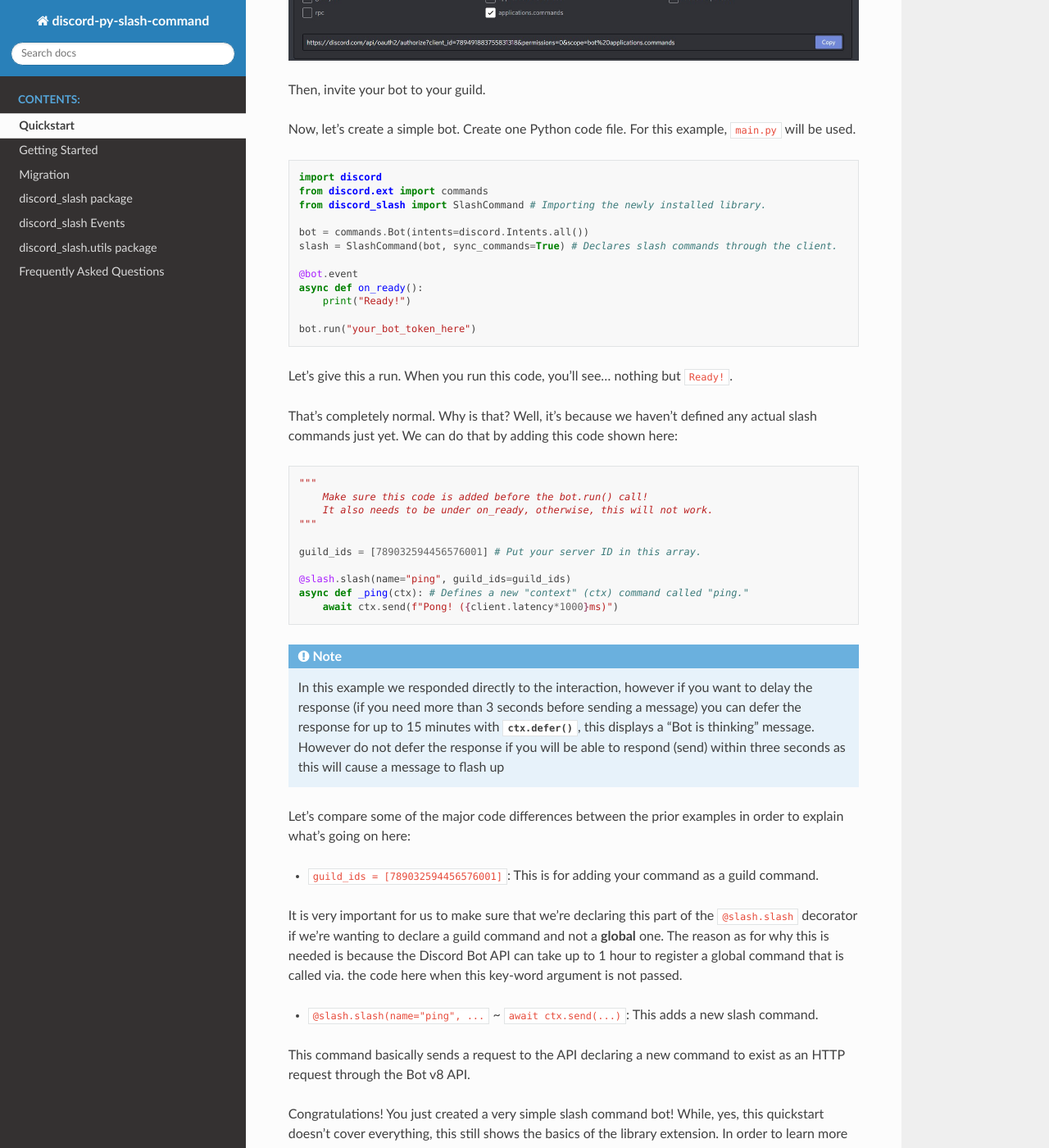
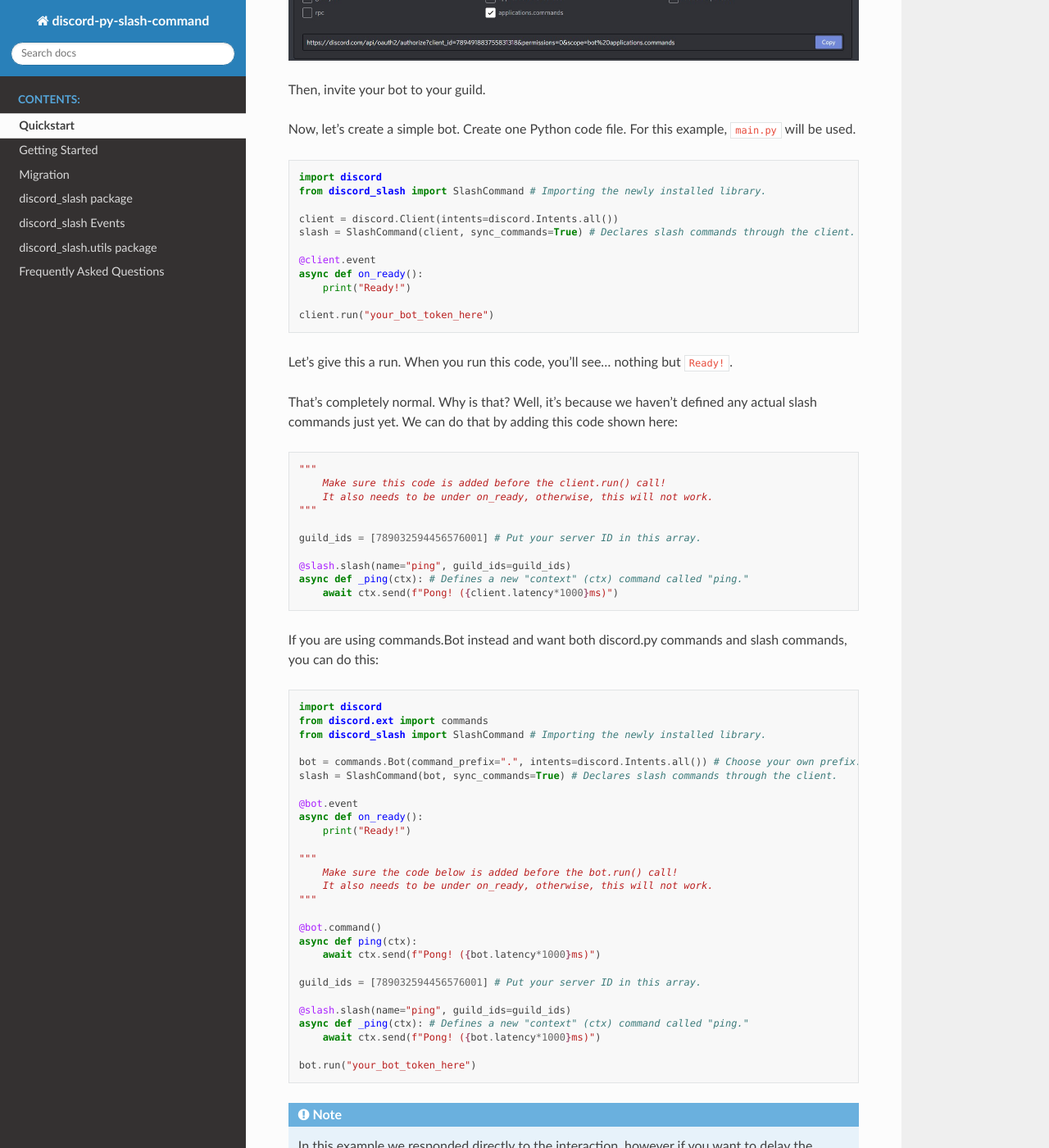
Before and after one commit to interactions-py/interactions.py, a Sphinx documentation site: the page built from docs/quickstart.rst, in a window 1280 px wide and 1400 px high, scrolled down 574 px. Shown: the whole window at 82% size. Built offline with Sphinx 7.4.7 and the Read the Docs theme 2.0.0, drawn with Linux system fonts in a browser that asks for light colours.

Commit message:
Kept discord.Client and added another example
Added another example which shows how to use slash commands with commands.Bot if they want both discord.py commands and slash commands.

```diff
--- a/docs/quickstart.rst
+++ b/docs/quickstart.rst
@@ -25,17 +25,16 @@
 .. code-block:: python
 
     import discord
-    from discord.ext import commands
     from discord_slash import SlashCommand # Importing the newly installed library.
 
-    bot = commands.Bot(intents=discord.Intents.all())
-    slash = SlashCommand(bot, sync_commands=True) # Declares slash commands through the client.
+    client = discord.Client(intents=discord.Intents.all())
+    slash = SlashCommand(client, sync_commands=True) # Declares slash commands through the client.
 
-    @bot.event
+    @client.event
     async def on_ready():
         print("Ready!")
 
-    bot.run("your_bot_token_here")
+    client.run("your_bot_token_here")
 
 Let's give this a run. When you run this code, you'll see... nothing but ``Ready!``.
 
@@ -45,7 +44,7 @@
 .. code-block:: python
 
     """
-        Make sure this code is added before the bot.run() call!
+        Make sure this code is added before the client.run() call!
         It also needs to be under on_ready, otherwise, this will not work.
     """
 
@@ -54,6 +53,38 @@
     @slash.slash(name="ping", guild_ids=guild_ids)
     async def _ping(ctx): # Defines a new "context" (ctx) command called "ping."
         await ctx.send(f"Pong! ({client.latency*1000}ms)")
+
+If you are using commands.Bot instead and want both discord.py commands and slash commands, you can do this:
+
+.. code-block:: python
+
+    import discord
+    from discord.ext import commands
+    from discord_slash import SlashCommand # Importing the newly installed library.
+
+    bot = commands.Bot(command_prefix=".", intents=discord.Intents.all()) # Choose your own prefix.
+    slash = SlashCommand(bot, sync_commands=True) # Declares slash commands through the client.
+
+    @bot.event
+    async def on_ready():
+        print("Ready!")
+
+    """
+        Make sure the code below is added before the bot.run() call!
+        It also needs to be under on_ready, otherwise, this will not work.
+    """
+
+    @bot.command()
+    async def ping(ctx):
+        await ctx.send(f"Pong! ({bot.latency*1000}ms)")
+
+    guild_ids = [789032594456576001] # Put your server ID in this array.
+
+    @slash.slash(name="ping", guild_ids=guild_ids)
+    async def _ping(ctx): # Defines a new "context" (ctx) command called "ping."
+        await ctx.send(f"Pong! ({bot.latency*1000}ms)")
+
+    bot.run("your_bot_token_here")
 
 .. note::
     In this example we responded directly to the interaction, however if you want to delay the response (if you need more than 3 seconds before sending a message)
```
